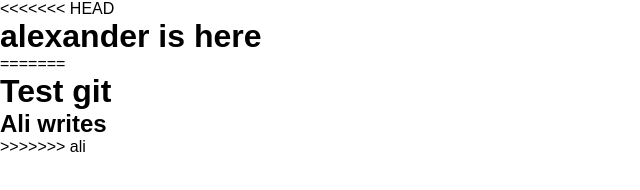
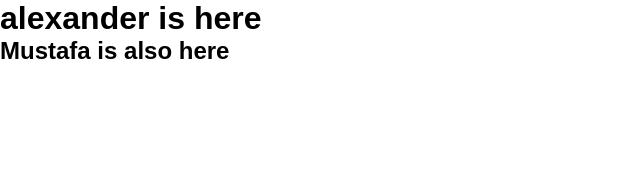
Before and after one commit to MustafaAltaie/linkoping-group, a plain HTML site: page index.html in a window 1280 px wide. Shown: the whole page, without its empty margins (0-640 px from the left). Drawn offline with Linux system fonts and the light colour scheme.

Commit message:
Mustafa made changes

```diff
--- a/index.html
+++ b/index.html
@@ -1,6 +1,5 @@
 <!DOCTYPE html>
 <html lang="en">
-<<<<<<< HEAD
   <head>
     <meta charset="UTF-8" />
     <meta name="viewport" content="width=device-width, initial-scale=1.0" />
@@ -10,22 +9,7 @@
   <body>
     <div id="main">
       <h1>alexander is here</h1>
+	  <h2>Mustafa is also here</h2>
     </div>
   </body>
 </html>
-=======
-<head>
-	<meta charset="UTF-8">
-	<meta name="viewport" content="width=device-width, initial-scale=1.0">
-	<title>Document</title>
-	<link rel="stylesheet" href="style.css">
-</head>
-<body>
-	<div id="main">
-		<h1>Test git</h1>
-
-	</div>
-</body>
-	<h2>Ali writes</h2>
-</html>
->>>>>>> ali
```
